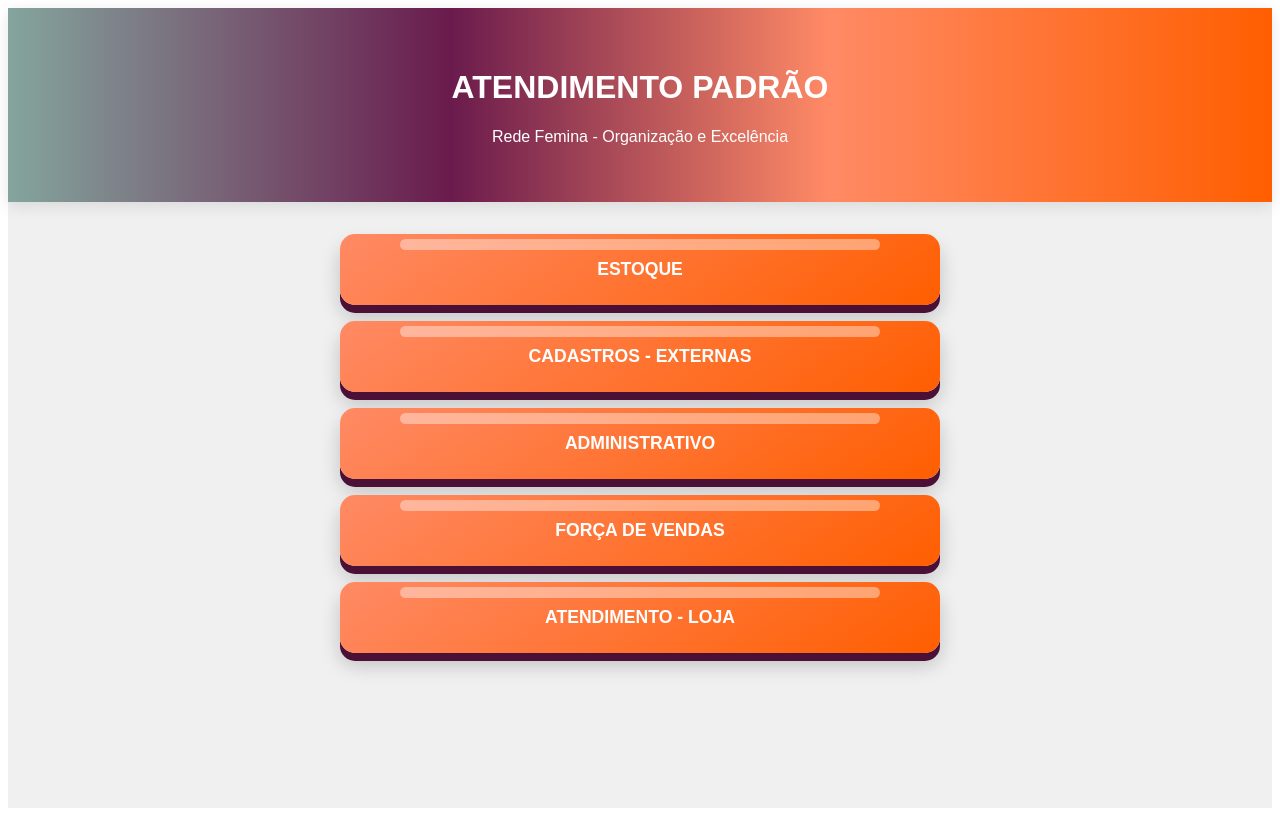
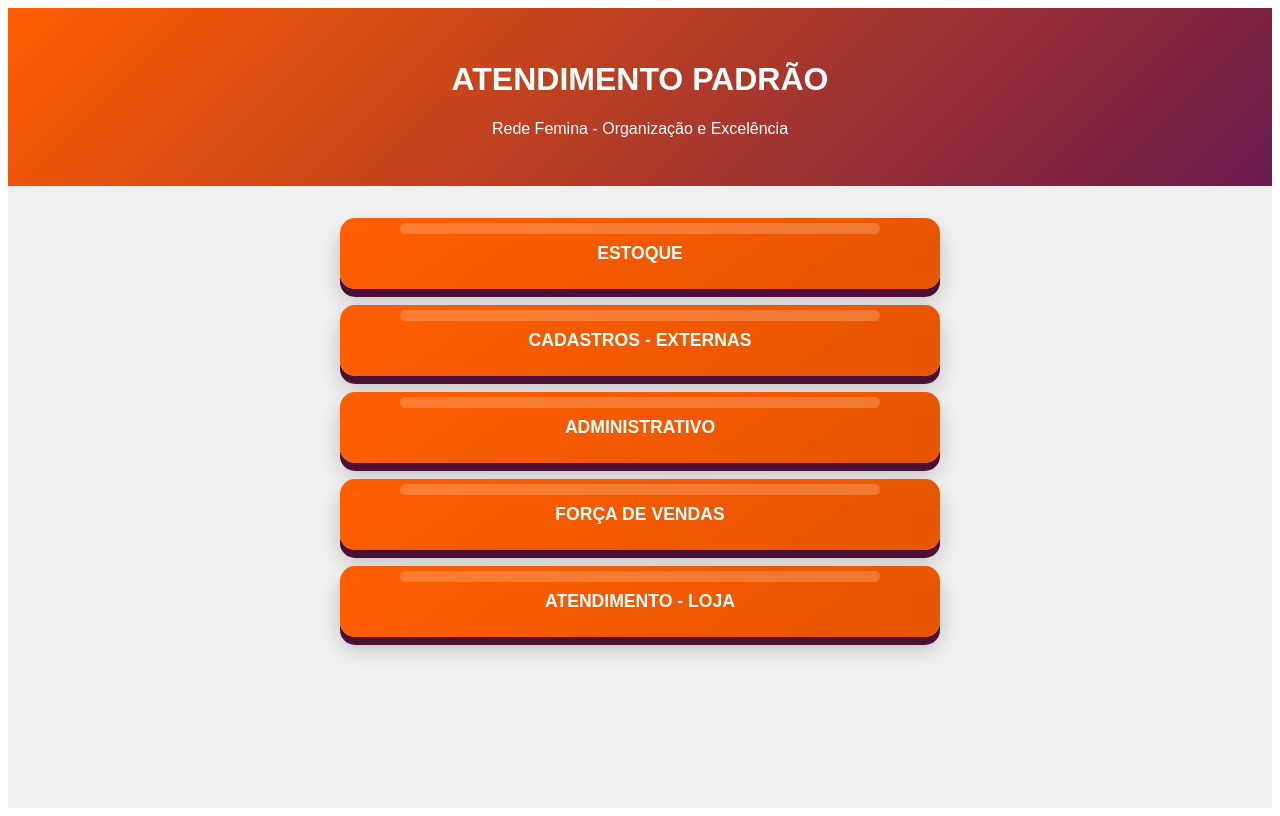
Before and after one commit to GrupoFemina/femina-react, a React (Vite) app: page / in a window 1280 px wide. Built offline with nearby package versions, Linux system fonts and the light colour scheme.

Commit message:
Update styles for header and buttons with new gradients

```diff
--- a/src/style.css
+++ b/src/style.css
@@ -5,14 +5,12 @@
   min-height: 100vh;
 }
 
-/* CABEÇALHO COM O GRADIENTE EXATO DA IMAGEM */
+/* CABEÇALHO COM GRADIENTE LARANJA/VINHO */
 .main-header {
-  /* Reproduz a transição: Verde -> Vinho -> Laranja -> Vermelho */
-  background: linear-gradient(to right, #84a59d 0%, #6a1b4d 35%, #ff8a65 65%, #ff5e00 100%);
+  background: linear-gradient(135deg, #FF5E00, #6A1B4D);
   color: white;
   text-align: center;
-  padding: 2.5rem;
-  box-shadow: 0 4px 15px rgba(0,0,0,0.1);
+  padding: 2rem;
 }
 
 .setores-grid {
@@ -21,26 +19,23 @@
   padding: 0 1rem;
 }
 
-/* BOTÃO 3D COM A COMPOSIÇÃO DA IMAGEM */
+/* BOTÃO 3D OUSADO - NOVO TEMA */
 .btn-setor-3d {
   width: 100%;
   padding: 25px;
   margin-bottom: 1rem;
   border: none;
   border-radius: 15px;
-  /* Gradiente que imita a parte mais clara/vibrante da imagem */
-  background: linear-gradient(145deg, #ff8a65, #ff5e00);
+  background: linear-gradient(145deg, #FF5E00, #E65500); /* Laranja vibrante */
   color: white;
   font-weight: 800;
   font-size: 1.1rem;
-  /* Sombra profunda usando o tom Vinho da imagem */
-  box-shadow: 0 8px 0 #4a1035, 0 12px 20px rgba(0,0,0,0.2);
+  box-shadow: 0 8px 0 #4A1035, 0 12px 20px rgba(0,0,0,0.2); /* Sombra Vinho escuro */
   cursor: pointer;
   position: relative;
   transition: 0.1s;
 }
 
-/* O brilho no topo do botão imita o reflexo branco/pêssego da imagem */
 .btn-setor-3d::after {
   content: "";
   position: absolute;
@@ -48,16 +43,16 @@
   left: 10%;
   width: 80%;
   height: 15%;
-  background: rgba(255, 255, 255, 0.4);
+  background: rgba(255,255,255,0.2);
   border-radius: 20px;
 }
 
 .btn-setor-3d:active {
   transform: translateY(4px);
-  box-shadow: 0 4px 0 #4a1035;
+  box-shadow: 0 4px 0 #4A1035;
 }
 
-/* FAMILIA DE OPÇÕES */
+/* FAMILIA DE OPÇÕES (SUB-ITENS) */
 .familia-opcoes {
   background: white;
   margin: -0.8rem 0.5rem 1.5rem;
@@ -74,13 +69,25 @@
   color: #444;
 }
 
-/* Hover usando o tom de pêssego central da imagem */
 .sub-item:hover {
-  background: #fff0eb;
-  color: #ff5e00;
+  background: #FFF3E0; /* Fundo pêssego suave */
+  color: #FF5E00;      /* Texto laranja */
 }
 
 /* QUADRO DE TEXTO (MODAL) */
+.modal-overlay {
+  position: fixed;
+  top:0;
+  left:0;
+  width:100%;
+  height:100%;
+  background: rgba(0,0,0,0.8);
+  display: flex;
+  align-items: center;
+  justify-content: center;
+  z-index: 100;
+}
+
 .quadro-texto {
   background: white;
   width: 90%;
@@ -94,8 +101,7 @@
   background: #f9f9f9;
   padding: 20px;
   border-radius: 10px;
-  /* Borda de destaque com o Vinho profundo da esquerda da imagem */
-  border-left: 6px solid #6a1b4d;
+  border-left: 6px solid #6A1B4D; /* Borda de destaque em Vinho */
   line-height: 1.6;
   margin: 1.5rem 0;
 }
@@ -110,3 +116,11 @@
   font-weight: bold;
   cursor: pointer;
 }
+
+.close-btn {
+  background: none;
+  border: none;
+  font-size: 2rem;
+  cursor: pointer;
+  color: #888;
+}
```
